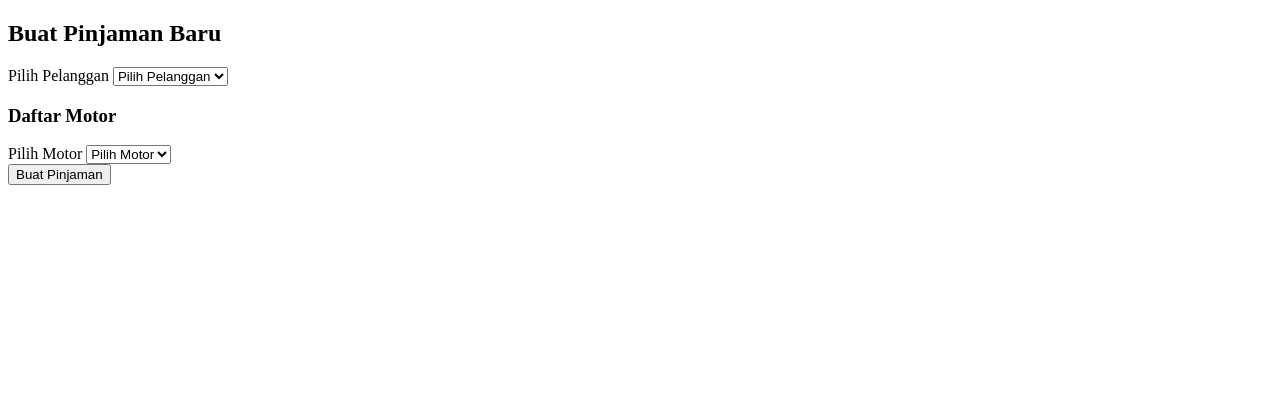
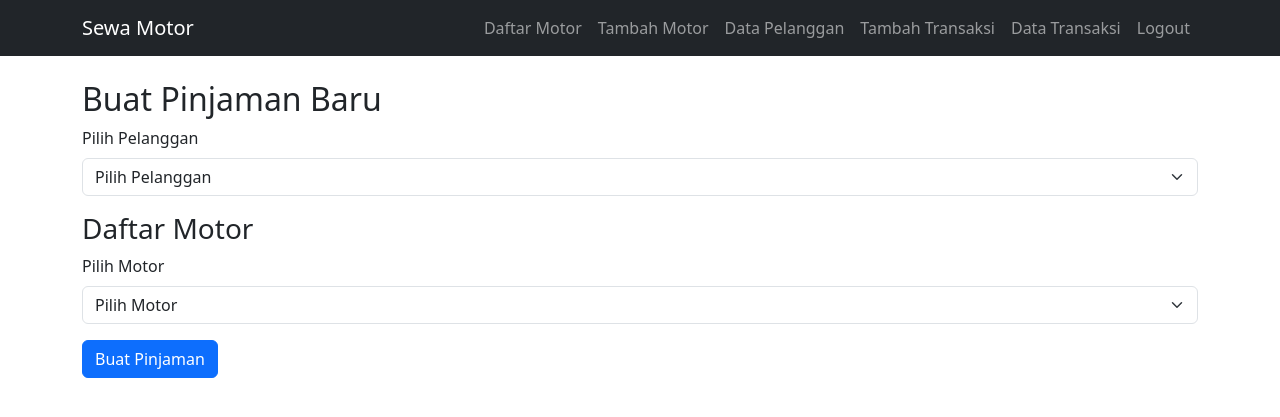
Before and after one commit to Helmy0-0/sewa-motor, a PHP site: page /transaksi.php in a window 1280 px wide. Shown: the top 417 px of the page. Run offline with PHP 8.4, Linux system fonts and the light colour scheme; data that the repository does not hold is empty.

Commit message:
debug transaksi

```diff
--- a/src/connect.php
+++ b/src/connect.php
@@ -9,10 +9,10 @@ $password = $env['DB_PASSWORD'];
 $database = $env['DB_NAME'];
 
 // // Buat docker
-$conn = new mysqli($host, $username, $password, $database);
+// $conn = new mysqli($host, $username, $password, $database);
 
 //buat local
-//$conn = new mysqli("localhost", "root", "", "projekpbw");
+$conn = new mysqli("localhost", "root", "", "projekpbw");
 
 
 // Cek koneksi
--- a/src/daftar_motor.php
+++ b/src/daftar_motor.php
@@ -1,5 +1,6 @@
 <?php
 include 'proses_get_motor.php';
+include 'nav.php';
 ?>
 <!DOCTYPE html>
 <html lang="id">
@@ -7,6 +8,7 @@ include 'proses_get_motor.php';
     <meta charset="UTF-8">
     <meta name="viewport" content="width=device-width, initial-scale=1.0">
     <title>Daftar Motor</title>
+
     <link href="https://cdn.jsdelivr.net/npm/bootstrap@5.3.0/dist/css/bootstrap.min.css" rel="stylesheet">
     <link href="https://cdn.jsdelivr.net/npm/bootstrap-icons@1.10.5/font/bootstrap-icons.css" rel="stylesheet">
     <style>
--- a/src/daftar_pelanggan.php
+++ b/src/daftar_pelanggan.php
@@ -1,5 +1,6 @@
 <?php
 include 'connect.php';
+include 'nav.php';
 
 $search_nama = $_GET['nama'] ?? '';
 $query = "SELECT * FROM pelanggan WHERE nama LIKE ?";
--- a/src/index.php
+++ b/src/index.php
@@ -19,7 +19,6 @@ if (!isset($_SESSION['username'])) {
     <?php include 'nav.php'; ?>
 
     <div class="container mt-5">
-        <h1>Welcome, <?= $_SESSION['username']; ?>!</h1>
         <h1 class="text-center">Selamat Datang di Sistem Sewa Motor</h1>
         <p class="text-center">disini bakal ada iklan</p>
         <a href="logout.php">Logout</a>
--- a/src/lihat_transaksi.php
+++ b/src/lihat_transaksi.php
@@ -17,6 +17,8 @@ $result = $conn->query($query);
    <meta charset="UTF-8">
    <meta name="viewport" content="width=device-width, initial-scale=1.0">
    <title>Daftar Pinjaman</title>
+   <link href="https://cdn.jsdelivr.net/npm/bootstrap@5.3.0/dist/css/bootstrap.min.css" rel="stylesheet">
+   <link href="https://cdn.jsdelivr.net/npm/bootstrap-icons@1.10.5/font/bootstrap-icons.css" rel="stylesheet">
 </head>
 <body>
    <?php include 'nav.php' ?>
--- a/src/login.php
+++ b/src/login.php
@@ -6,9 +6,10 @@ if (isset($_SESSION['username'])) {
 }
 ?>
 
-<!DOCTYPE html>
+<!DOCTYPE ht`ml>
 <html>
-<head><title>Login</title></head>
+<head>
+    <title>Login</title></head>
 <body>
     <h2>Login</h2>
     <form action="proses_login.php" method="POST">
--- a/src/nav.php
+++ b/src/nav.php
@@ -1,4 +1,4 @@
-<!-- nav.php -->
+
 <nav class="navbar navbar-expand-lg navbar-dark bg-dark">
     <div class="container">
         <a class="navbar-brand" href="index.php">Sewa Motor</a>
@@ -7,28 +7,24 @@
         </button>
         <div class="collapse navbar-collapse" id="navbarNav">
             <ul class="navbar-nav ms-auto">
-                <!-- Motor -->
+
                 <li class="nav-item">
                     <a class="nav-link" href="daftar_motor.php">Daftar Motor</a>
                 </li>
                 <li class="nav-item">
                     <a class="nav-link" href="tambah_motor.php">Tambah Motor</a>
                 </li>
-
-                <!-- Pelanggan -->
                 <li class="nav-item">
                     <a class="nav-link" href="daftar_pelanggan.php">Data Pelanggan</a>
                 </li>
                 <li class="nav-item">
-                    <a class="nav-link" href="tambah_pelanggan.php">Tambah Pelanggan</a>
-                </li>
-
-                <!-- Transaksi -->
-                <li class="nav-item">
                     <a class="nav-link" href="transaksi.php">Tambah Transaksi</a>
                 </li>
                 <li class="nav-item">
-                    <a class="nav-link" href="lihat_transaksi.php">Tampil Daftar Transaksi</a>
+                    <a class="nav-link" href="lihat_transaksi.php">Data Transaksi</a>
+                </li>
+                <li class="nav-item">
+                    <a class="nav-link" href="logout.php">Logout</a>
                 </li>
             </ul>
         </div>
--- a/src/tambah_motor.php
+++ b/src/tambah_motor.php
@@ -1,3 +1,6 @@
+<?php
+include 'nav.php';
+?>
 <!DOCTYPE html>
 <html lang="id">
 
--- a/src/tambah_pelanggan.php
+++ b/src/tambah_pelanggan.php
@@ -1,3 +1,6 @@
+<?php
+include 'nav.php';
+?>
 <!DOCTYPE html>
 <html lang="id">
 <head>
--- a/src/transaksi.php
+++ b/src/transaksi.php
@@ -1,5 +1,6 @@
 <?php
 include 'connect.php';
+include 'nav.php';
 
 $motorr = $conn->query("SELECT id_motor, nama_motor FROM motor");
 $pelangganr = $conn->query("SELECT id_pelanggan, nama FROM pelanggan");
@@ -12,6 +13,8 @@ $pelangganr = $conn->query("SELECT id_pelanggan, nama FROM pelanggan");
    <meta charset="UTF-8">
    <meta name="viewport" content="width=device-width, initial-scale=1.0">
    <title>Buat Pinjaman</title>
+   <link href="https://cdn.jsdelivr.net/npm/bootstrap@5.3.0/dist/css/bootstrap.min.css" rel="stylesheet">
+   <link href="https://cdn.jsdelivr.net/npm/bootstrap-icons@1.10.5/font/bootstrap-icons.css" rel="stylesheet">
 </head>
 <body>
 <div class="container mt-4">
@@ -27,7 +30,7 @@ $pelangganr = $conn->query("SELECT id_pelanggan, nama FROM pelanggan");
            <select class="form-select" name="pelanggan_id" id="pelanggan_id" required>
                <option value="">Pilih Pelanggan</option>
                <?php while ($row = $pelangganr->fetch_assoc()): ?>
-                   <option value="<?= $row['id_pelanggan'] ?>"><?= $row['Nama'] ?></option>
+                    <option value="<?= $row['id_pelanggan'] ?>"><?= $row['nama'] ?></option>
                <?php endwhile; ?>
            </select>
        </div>
@@ -35,8 +38,8 @@ $pelangganr = $conn->query("SELECT id_pelanggan, nama FROM pelanggan");
 
        <h3>Daftar Motor</h3>
        <div class="mb-3">
-           <label for="buku_id" class="form-label">Pilih Motor</label>
-           <select class="form-select" name="buku[1][id]" id="buku_id" required>
+           <label for="id_motor" class="form-label">Pilih Motor</label>
+           <select class="form-select" name="motor[1][id]" id="id_motor" required>
                <option value="">Pilih Motor</option>
                <?php while ($row = $motorr->fetch_assoc()): ?>
                    <option value="<?= $row['id_motor'] ?>"><?= $row['nama_motor'] ?></option>
```
Also changed, not shown: src/proses_transaksi.php (+10 -10 lines).
